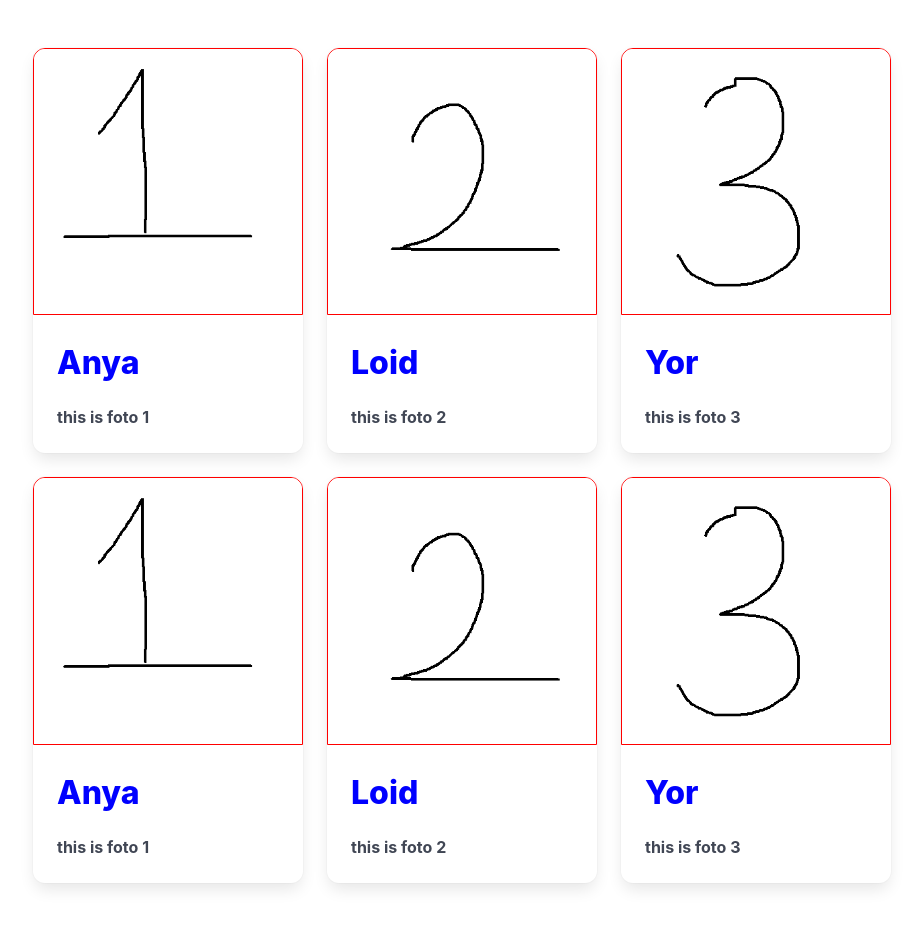
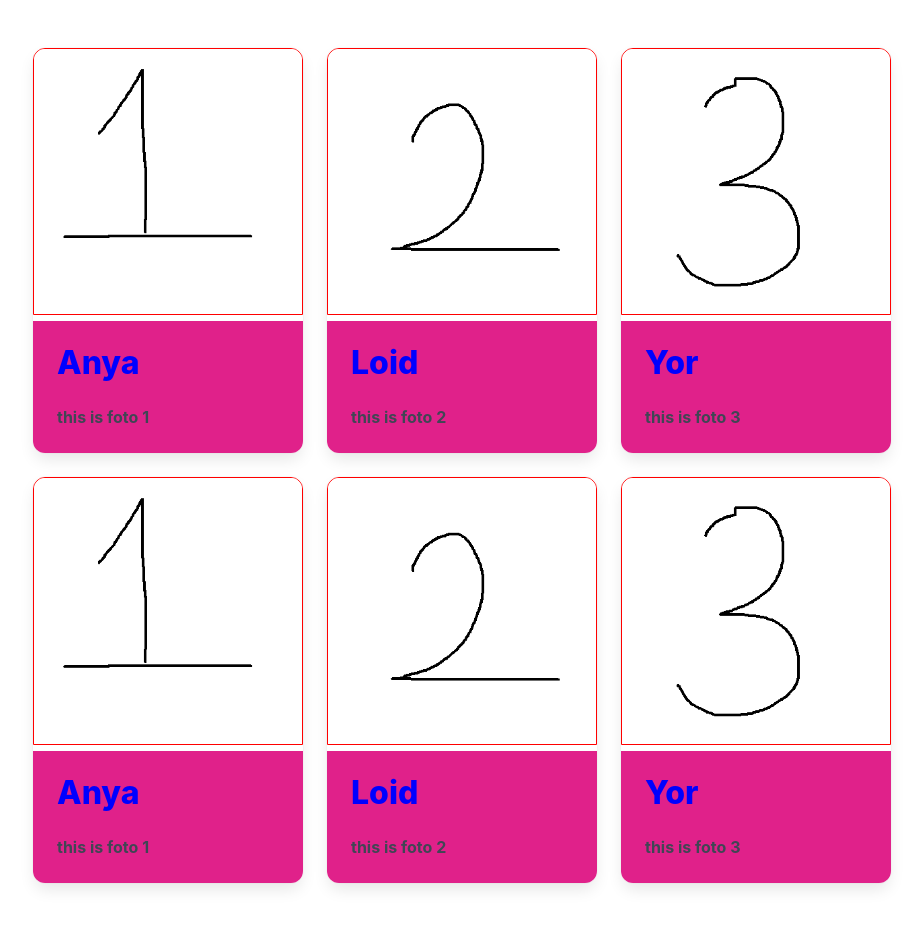
Before and after one commit to tim811223/ReactJS, a React (Vite) app in the folder ch7/1-components/: page / in a window 1280 px wide. Shown: the top 928 px of the page, without its empty margins (31-954 px from the left). Built offline with nearby package versions, Linux system fonts and the light colour scheme.

Commit message:
ch6-71  sass參數使用介紹

```diff
--- a/ch7/1-components/src/Card.scss
+++ b/ch7/1-components/src/Card.scss
@@ -13,6 +13,9 @@
 */
 
 /* 新寫法 */
+/* sass 特有寫法"參數"使用$符號表是 */
+$barbie-pink:#E0218A;
+
 .card {
   .card-image {
     img {
@@ -21,6 +24,7 @@
   }
 
   .card-content {
+    background-color: $barbie-pink;
     h3 {
       color: blue;
     }
```
